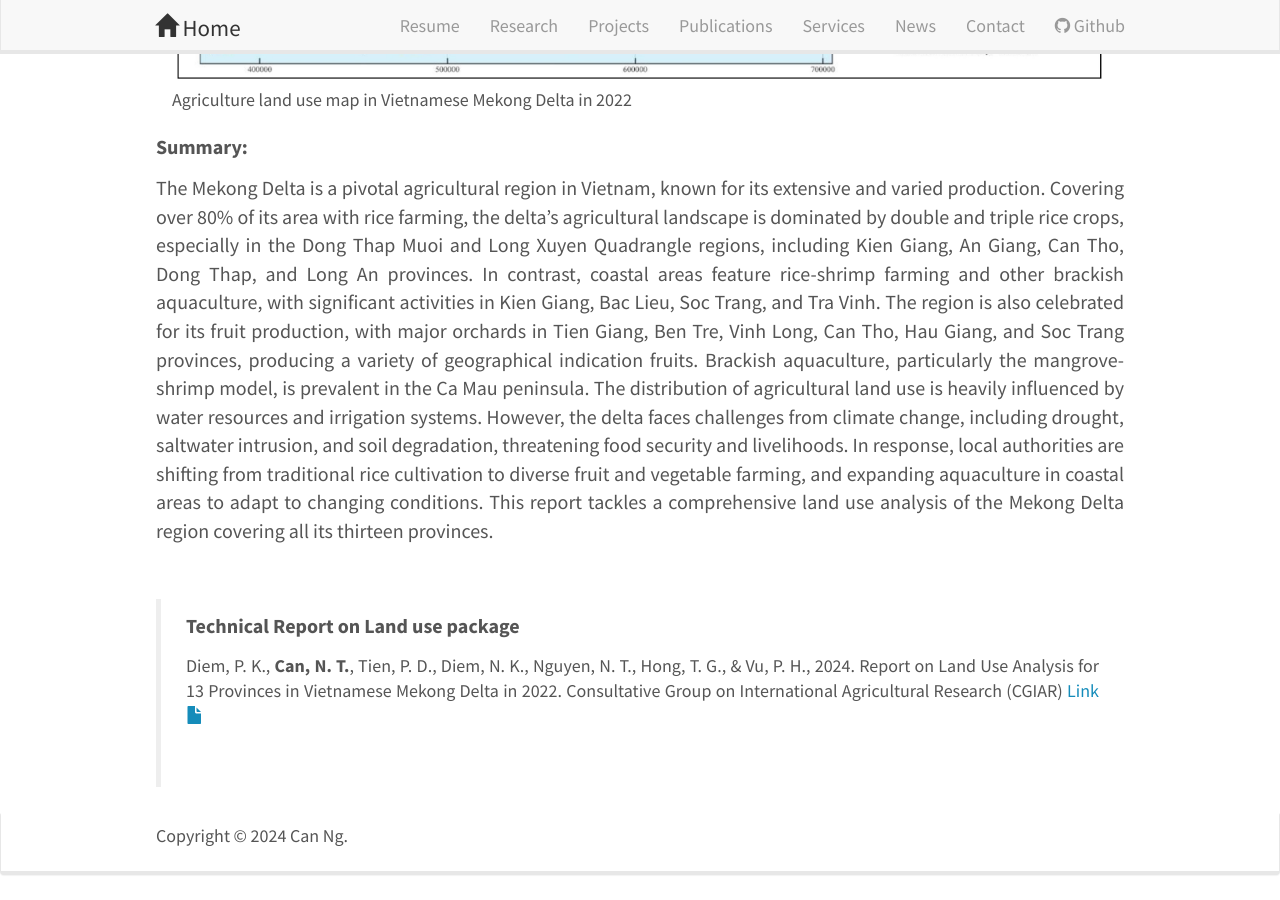
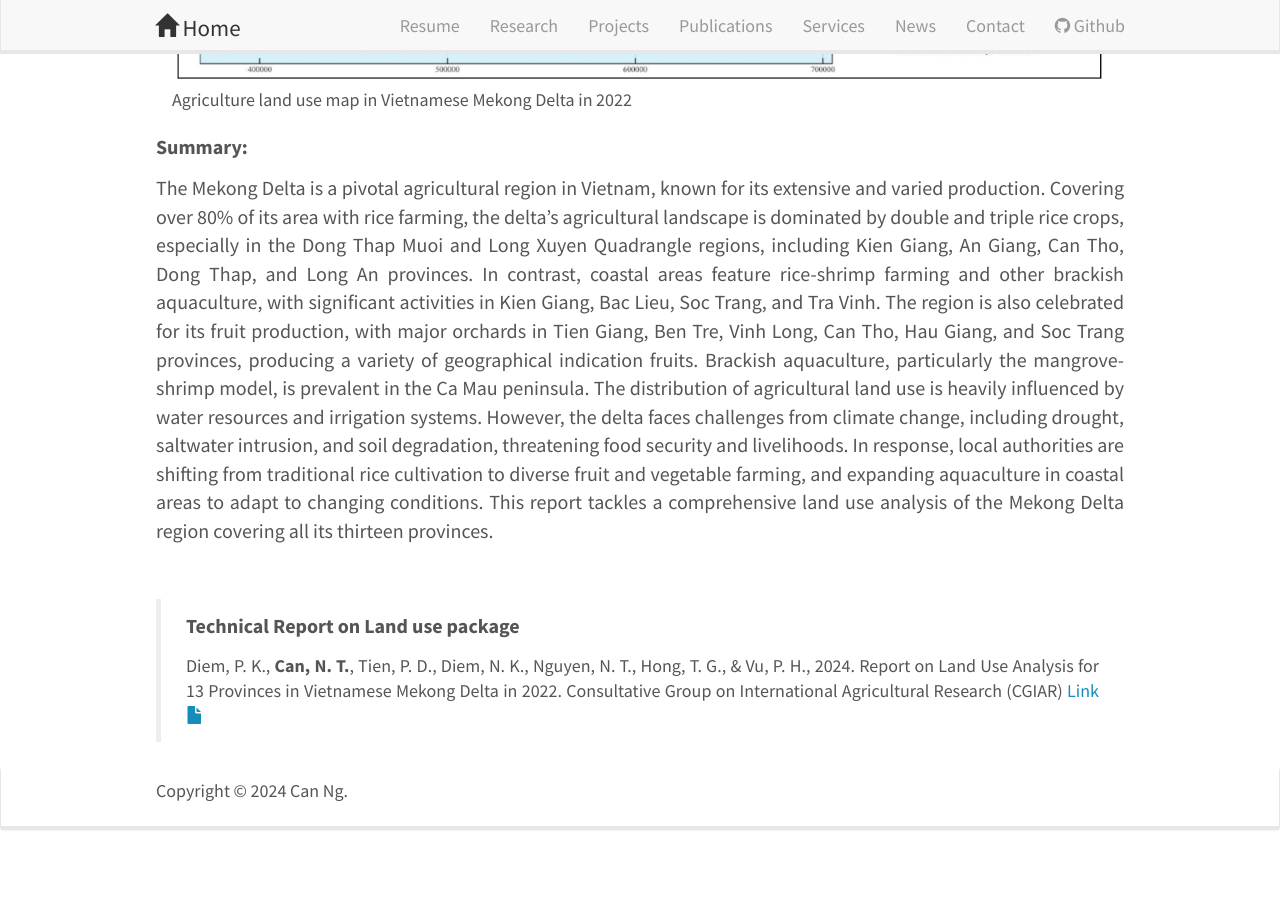
Before and after one commit to canng/cann, a Jekyll site: the page built from _posts/2024-01-01-Project_CGIAR_mega_delta.md, in a window 1280 px wide and 900 px high, scrolled down 3429 px. Built offline with Jekyll 4.4.1, drawn with Linux system fonts in a browser that asks for light colours; nearby versions of some CDN libraries; after the commit the page ends 4284 px from its top, so only the background shows below that.

Commit message:
update project

```diff
--- a/_posts/2024-01-01-Project_CGIAR_mega_delta.md
+++ b/_posts/2024-01-01-Project_CGIAR_mega_delta.md
@@ -99,11 +99,7 @@ date: 2024-01-01
 
 
 > <p style="font-size:20px"> <b>Technical Report on Land use package</b></p>
-> <p style="font-size:18px"> Diem, P. K., <b>Can, N. T.</b>, Tien, P. D., Diem, N. K., Nguyen, N. T., Hong, T. G., & Vu, P. H., 2024. Report on Land Use Analysis for 13 Provinces in Vietnamese Mekong Delta in 2022. Consultative Group on International Agricultural Research (CGIAR) <a href="https://hdl.handle.net/10568/151791">  Link </a><a href="{{ site.url }}{{ site.baseurl }}/assets/Article_archive/report/2024_IRRI_Report_Landuseanalysis_CTU.pdf">  <i class="glyphicon glyphicon-file"></i></a></p><br>
-
-
-
-
+> <p style="font-size:18px"> Diem, P. K., <b>Can, N. T.</b>, Tien, P. D., Diem, N. K., Nguyen, N. T., Hong, T. G., & Vu, P. H., 2024. Report on Land Use Analysis for 13 Provinces in Vietnamese Mekong Delta in 2022. Consultative Group on International Agricultural Research (CGIAR) <a href="https://hdl.handle.net/10568/151791">  Link </a><a href="{{ site.url }}{{ site.baseurl }}/assets/Article_archive/report/2024_IRRI_Report_Landuseanalysis_CTU.pdf">  <i class="glyphicon glyphicon-file"></i></a></p>
 
 
 </div>
```
